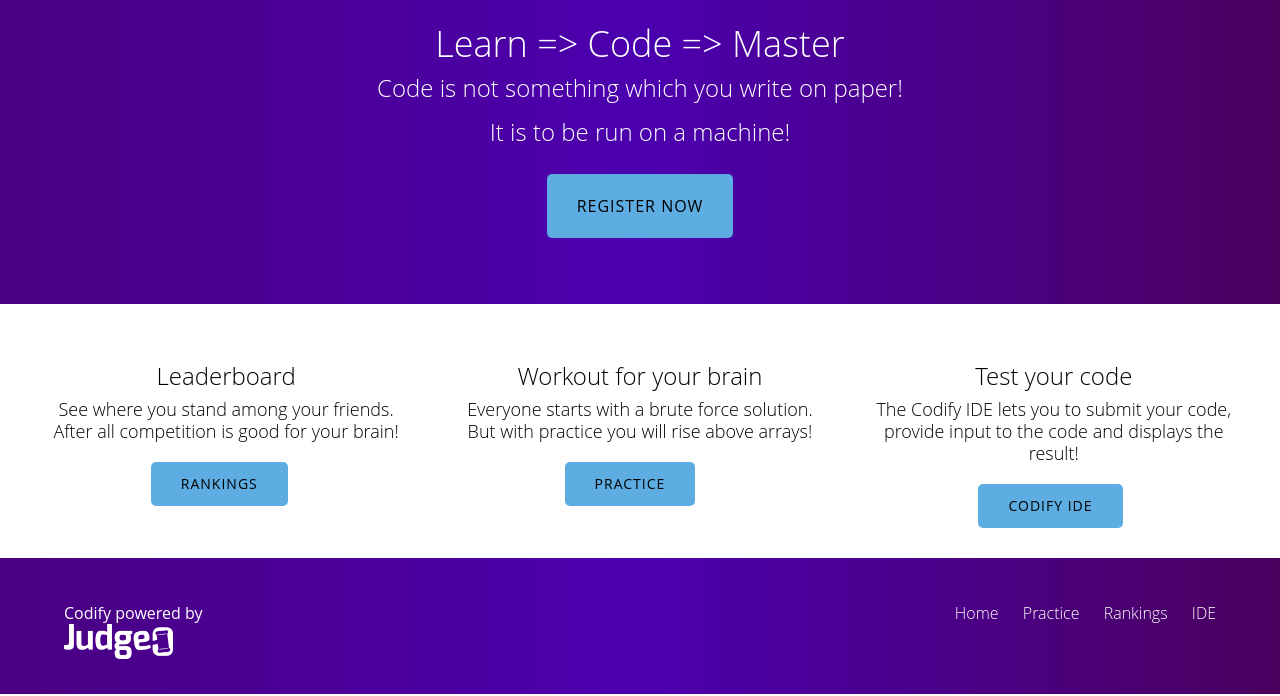
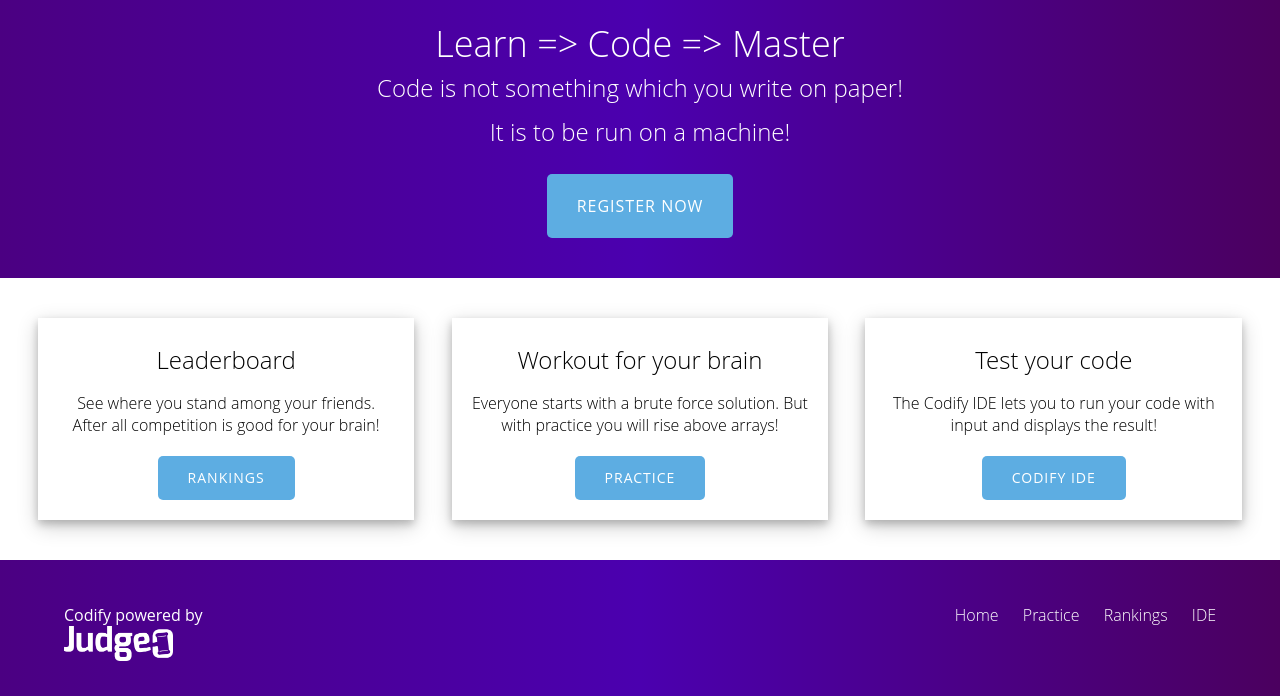
Before and after one commit to pmj642/Codify, a PHP site: page /public/home.php in a window 1280 px wide. Shown: the part 120-816 px from the top of the page. Run offline with PHP 8.4, Linux system fonts and the light colour scheme.

Commit message:
changed the style for buttons and home page

```diff
--- a/public/home.php
+++ b/public/home.php
@@ -26,7 +26,7 @@
               It is to be run on a machine!</p>
 
         <?php
-              if(!isset($_SESSION['user']))
+              if(!isset($_SESSION['user_id']))
               {
                   echo "<a class='btn btn-alt' href='../public/register_form.php'>Register Now</a>";
               }
@@ -39,16 +39,21 @@
         <section class="row">
           <div class="grid">
 
-            <!-- Register -->
+            <!-- Leaderboard -->
 
             <section class="teaser col-1-3">
 
-              <a href="../public/rankings.html">
+              <div class="teaser-div card">
                     <h2>Leaderboard</h2>
                     <p>See where you stand among your friends.
                         After all competition is good for your brain!</p>
-                <a class="btn btn-default" href="../public/rankings.html">Rankings</a>
+
+                    <div class="centre-wrapper">
+                        <a class="btn btn-default" href="../public/rankings.html">
+                            Rankings
                         </a>
+                    </div>
+              </div>
 
             </section><!--
 
@@ -56,25 +61,35 @@
 
             --><section class="teaser col-1-3">
 
-              <a href="../public/practice.php">
+              <div class="teaser-div card">
                     <h2>Workout for your brain</h2>
                     <p>Everyone starts with a brute force solution.
                         But with practice you will rise above arrays!</p>
-                <a class="btn btn-default" href="../public/practice.php">Practice</a>
+
+                    <div class="centre-wrapper">
+                        <a class="btn btn-default" href="../public/practice.php">
+                            Practice
                         </a>
+                    </div>
+              </div>
 
             </section><!--
 
-            About Us
+            Codify IDE
 
             --><section class="teaser col-1-3">
 
-              <a href="../public/IDE.php">
+              <div class="teaser-div card">
                     <h2>Test your code</h2>
-                <p>The Codify IDE lets you to submit your code,
-                    provide input to the code and displays the result!</p>
-                <a class="btn btn-default" href="../public/IDE.php">Codify IDE</a>
+                    <p>The Codify IDE lets you to run your code with
+                        input and displays the result!</p>
+
+                    <div class="centre-wrapper">
+                        <a class="btn btn-default" href="../public/IDE.php">
+                            Codify IDE
                         </a>
+                    </div>
+              </div>
 
             </section>
 
--- a/public/stylesheets/main.css
+++ b/public/stylesheets/main.css
@@ -69,6 +69,10 @@ body {
 
 .centre {
     margin: 40px auto;
+}
+
+.centre-wrapper {
+    text-align: center;
 }
 
 *,
@@ -143,7 +147,7 @@ body {
 
 .row {
     background: #fff;
-    padding: 50px 0 30px 0;
+    padding: 40px 0;
 }
 
 .row-alt {
@@ -314,7 +318,7 @@ p a {
 
 .btn {
   border-radius: 5px;
-  color: #000;
+  color: #fff;
   cursor: pointer;
   display: inline-block;
   font-weight: 400;
@@ -356,7 +360,7 @@ p a {
 .hero {
     color: #fff;
     line-height: 44px;
-    padding: 22px 80px 66px 80px;
+    padding: 22px 80px 40px 80px;
     text-align: center;
 }
 
@@ -375,19 +379,17 @@ p a {
 } */
 
 .teaser h2 {
+    /* font-size: 28px; */
     color: #000;
     text-align: center;
 }
 
 .teaser p {
+   margin-top: 10px;
    color: #000;
-   font-weight: 300;
-   font-size: 18px;
+   font-weight: 100;
+   font-size: 16px;
    text-align: center;
-}
-
-.teaser .btn {
-   margin: 0 30% 0;
 }
 
 .teaser img{
@@ -395,6 +397,10 @@ p a {
   display: block;
   margin-bottom: 22px;
   border-radius: 5px;
+}
+
+.teaser-div {
+  padding: 20px;
 }
 
 /*
```
Lines whose indentation alone changed are shown as unchanged.
